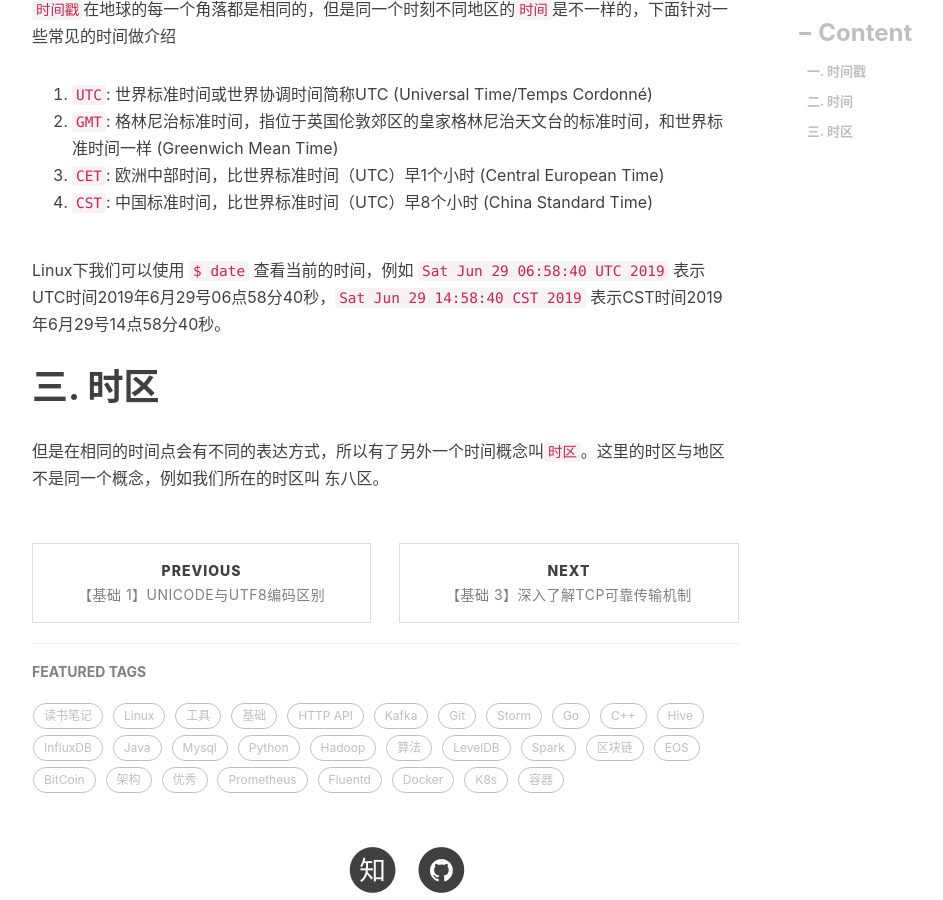
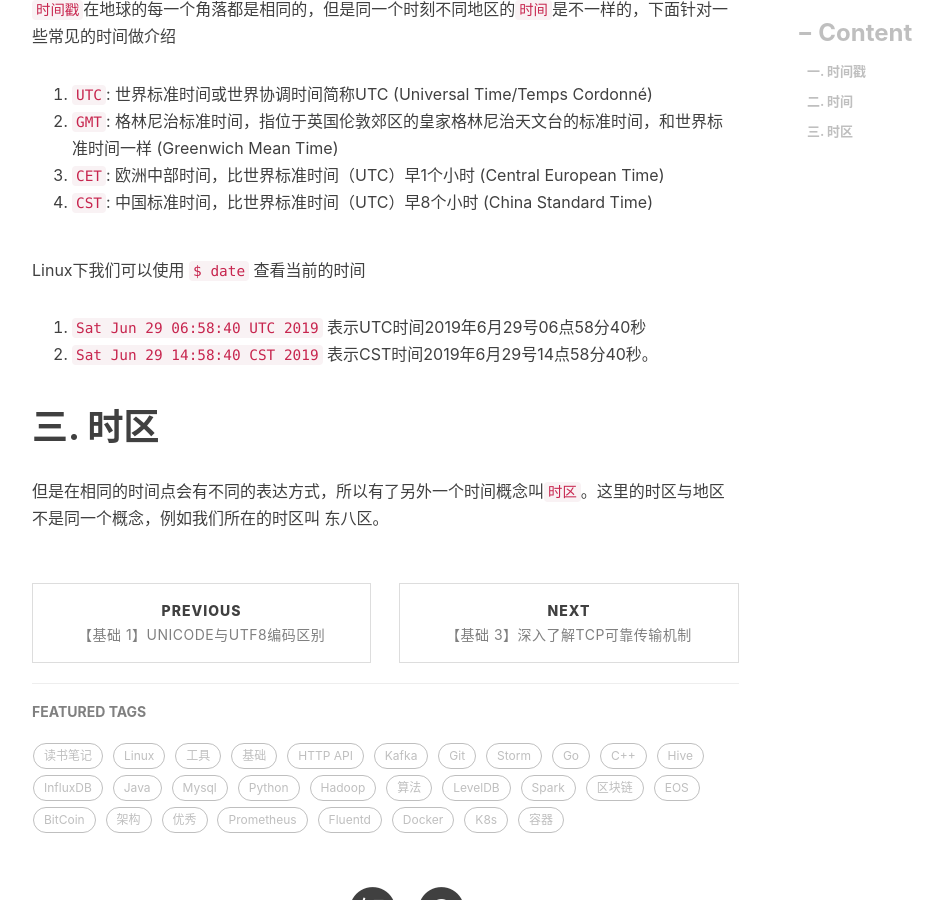
Before and after one commit to engru/chenguolin.github.io, a Jekyll site: the page built from _posts/2017-07-02-【基础-2】时间戳、时间、时区区别.md, in a window 1280 px wide and 900 px high, scrolled down 1109 px. Shown: the whole window, without its empty margins (233-1176 px from the left). Built offline with Jekyll 4.4.1, drawn with Linux system fonts in a browser that asks for light colours; nearby versions of some CDN libraries; comment, search, counter and statistics services are not loaded.

Commit message:
Update 2017-07-02-【基础-2】时间戳、时间、时区区别.md

```diff
--- a/_posts/2017-07-02-【基础-2】时间戳、时间、时区区别.md
+++ b/_posts/2017-07-02-【基础-2】时间戳、时间、时区区别.md
@@ -23,7 +23,9 @@ Unix时间戳不仅被使用在Unix系统、类Unix系统中，也在许多其
 3. `CET`: 欧洲中部时间，比世界标准时间（UTC）早1个小时 (Central European Time)
 4. `CST`: 中国标准时间，比世界标准时间（UTC）早8个小时 (China Standard Time)
 
-Linux下我们可以使用 `$ date` 查看当前的时间，例如 `Sat Jun 29 06:58:40 UTC 2019` 表示UTC时间2019年6月29号06点58分40秒，`Sat Jun 29 14:58:40 CST 2019` 表示CST时间2019年6月29号14点58分40秒。
+Linux下我们可以使用 `$ date` 查看当前的时间
+1. `Sat Jun 29 06:58:40 UTC 2019` 表示UTC时间2019年6月29号06点58分40秒
+2. `Sat Jun 29 14:58:40 CST 2019` 表示CST时间2019年6月29号14点58分40秒。
 
 # 三. 时区
 但是在相同的时间点会有不同的表达方式，所以有了另外一个时间概念叫`时区`。这里的时区与地区不是同一个概念，例如我们所在的时区叫 东八区。
```
